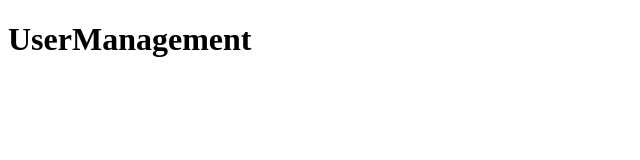
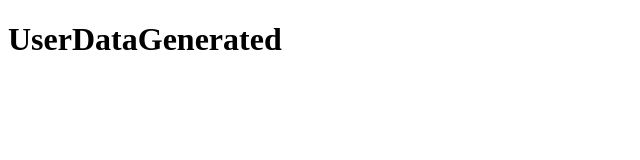
Before and after one commit to newpheeraphat/hello-git, a plain HTML site: page user.html in a window 1280 px wide. Shown: the whole page, without its empty margins (0-640 px from the left). Drawn offline with Linux system fonts and the light colour scheme.

Commit message:
feat: update user generate text

```diff
--- a/user.html
+++ b/user.html
@@ -6,6 +6,6 @@
     <title>Document</title>
   </head>
   <body>
-    <h1>UserManagement</h1>
+    <h1>UserDataGenerated</h1>
   </body>
 </html>
```
